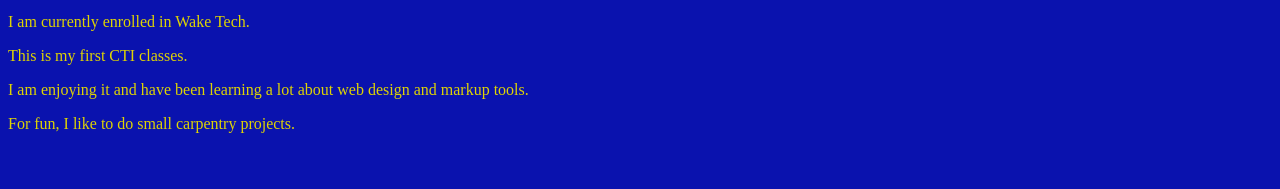
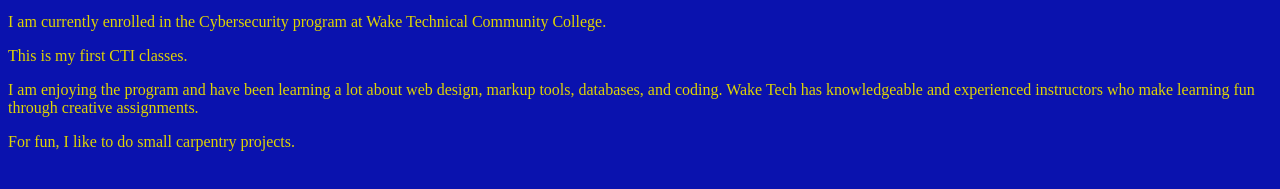
Before and after one commit to jkennedy-cyber/jkennedy-cyber.github.io, a plain HTML site: page index.html in a window 1280 px wide. Shown: the part 369-558 px from the top of the page. Drawn offline with Linux system fonts and the light colour scheme.

Commit message:
Update index.html

```diff
--- a/index.html
+++ b/index.html
@@ -15,13 +15,13 @@
                 <img src="https://www.w3schools.com/w3images/lights.jpg" width="400" alt="Test Image">
 
                 <p>
-                    I am currently enrolled in Wake Tech.
+                   I am currently enrolled in the Cybersecurity program at Wake Technical Community College.
                 </p>
                 <p>
                     This is my first CTI classes.
                </p>
                 <p>
-                    I am enjoying it and have been learning a lot about web design and markup tools.
+                    I am enjoying the program and have been learning a lot about web design, markup tools, databases, and coding. Wake Tech has knowledgeable and experienced instructors who make learning fun through creative assignments.
                 </p>
                 <p>
                     For fun, I like to do small carpentry projects.
```
